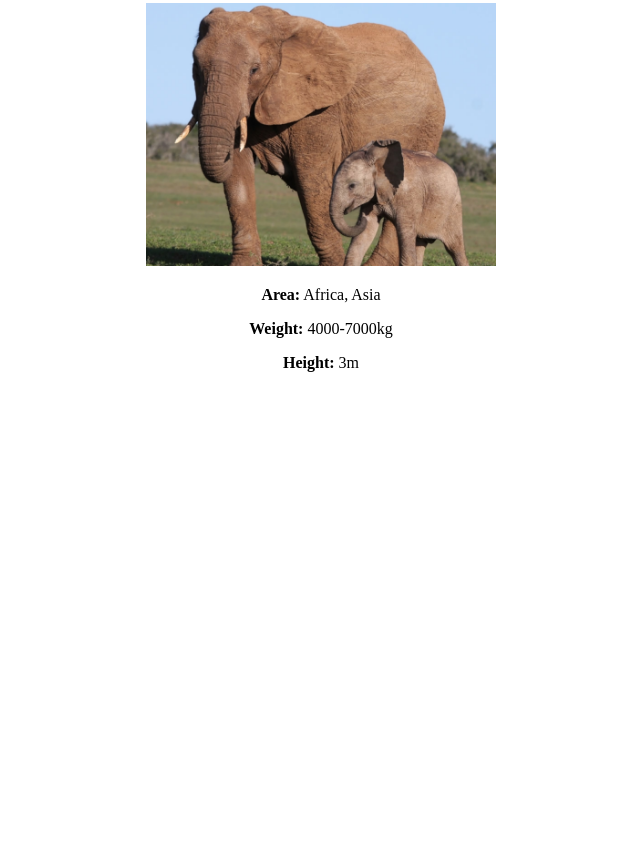
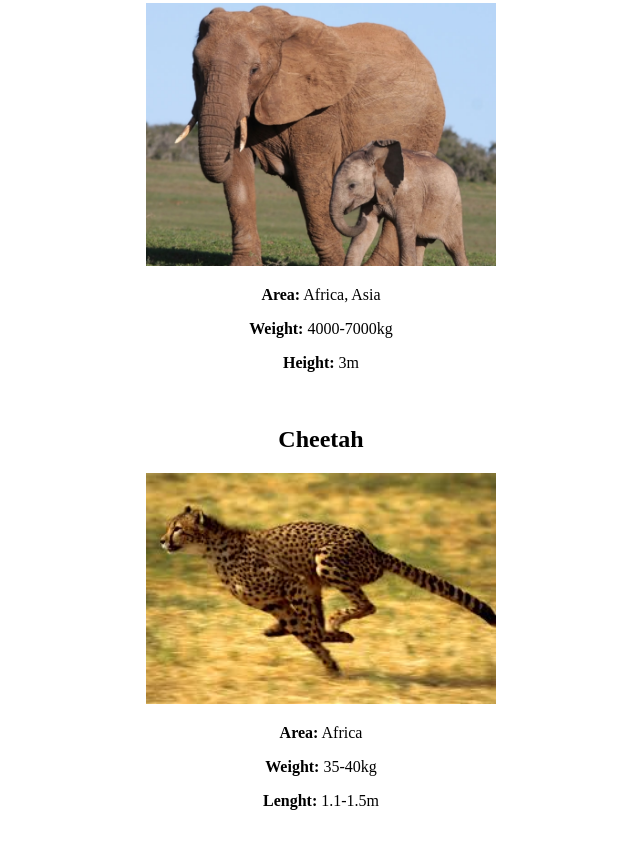
Before and after one commit to Sanadorando/FIRSTPR, a plain HTML site: page index.html in a window 1280 px wide. Shown: the part 770-1618 px from the top of the page, without its empty margins (319-959 px from the left). Before the commit the page ends 1184 px from the top, so only its background shows below. Drawn offline with Linux system fonts and the light colour scheme.

Commit message:
Второй коммит с изм. index и еще одной картинкой

```diff
--- a/index.html
+++ b/index.html
@@ -25,5 +25,11 @@
         <p><b>Weight:</b> 4000-7000kg</p>
         <p><b>Height:</b> 3m</p>
         <br>
+        <h2>Cheetah</h2>
+        <img width=350px src="img/cheetah.jpg">
+        <p><b>Area:</b> Africa</p>
+        <p><b>Weight:</b> 35-40kg</p>
+        <p><b>Lenght:</b> 1.1-1.5m</p>
+        <br>
     </body>
 </html>
```
Also changed, not shown: img/cheetah.jpg (added).
